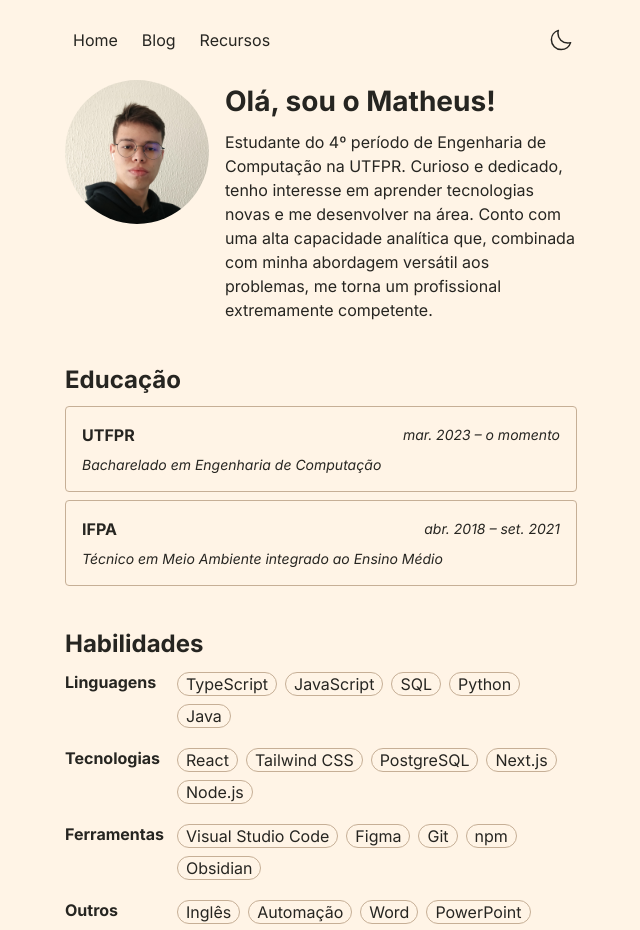
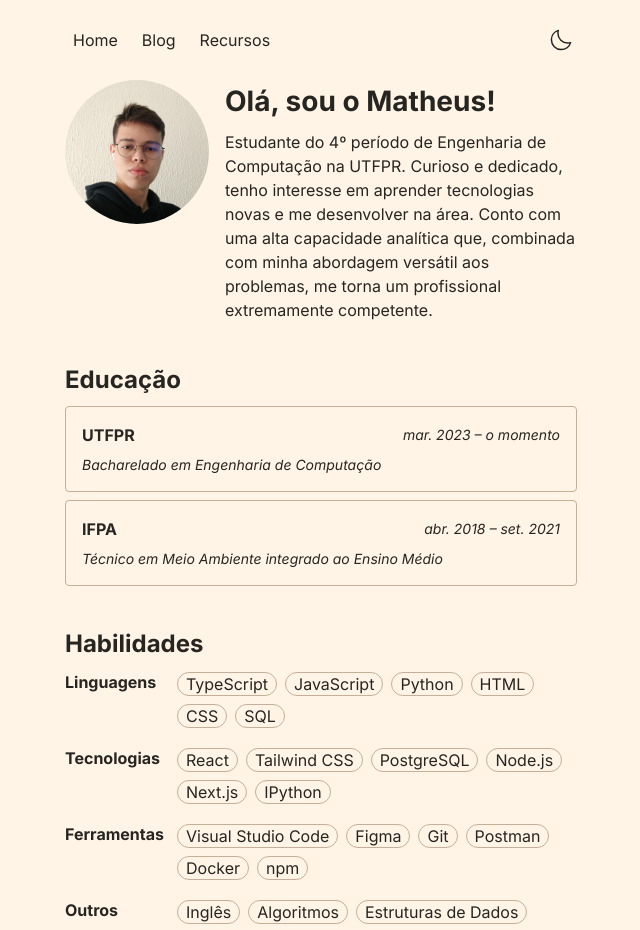
Before and after one commit to mcavalcantes/website, a React (Vite) app: page / in a window 1280 px wide. Shown: the top 930 px of the page, without its empty margins (319-959 px from the left). Built offline with nearby package versions, Linux system fonts and the light colour scheme.

Commit message:
last time i will update this in a while (this time for real)

```diff
--- a/src/constants/constants.ts
+++ b/src/constants/constants.ts
@@ -50,9 +50,10 @@ export const SKILLS: Array<Skill> = [
     ITEMS: [
       "TypeScript",
       "JavaScript",
+      "Python",
+      "HTML",
+      "CSS",
       "SQL",
-      "Python",
-      "Java",
     ],
   },
   {
@@ -61,8 +62,9 @@ export const SKILLS: Array<Skill> = [
       "React",
       "Tailwind CSS",
       "PostgreSQL",
+      "Node.js",
       "Next.js",
-      "Node.js",
+      "IPython",
     ],
   },
   {
@@ -71,15 +73,17 @@ export const SKILLS: Array<Skill> = [
       "Visual Studio Code",
       "Figma",
       "Git",
+      "Postman",
+      "Docker",
       "npm",
-      "Obsidian",
     ],
   },
   {
     TITLE: "Outros",
     ITEMS: [
       "Inglês",
-      "Automação",
+      "Algoritmos",
+      "Estruturas de Dados",
       "Word",
       "PowerPoint",
       "Excel",
```
